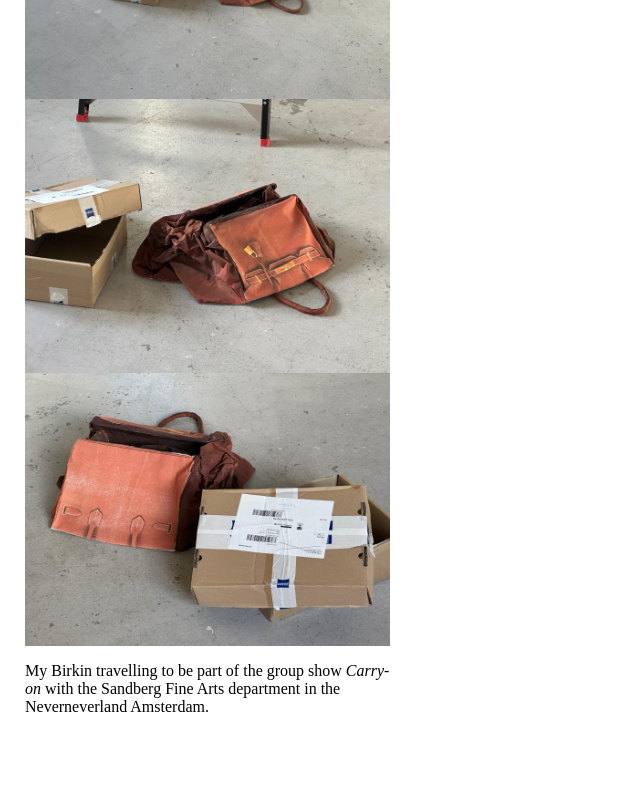
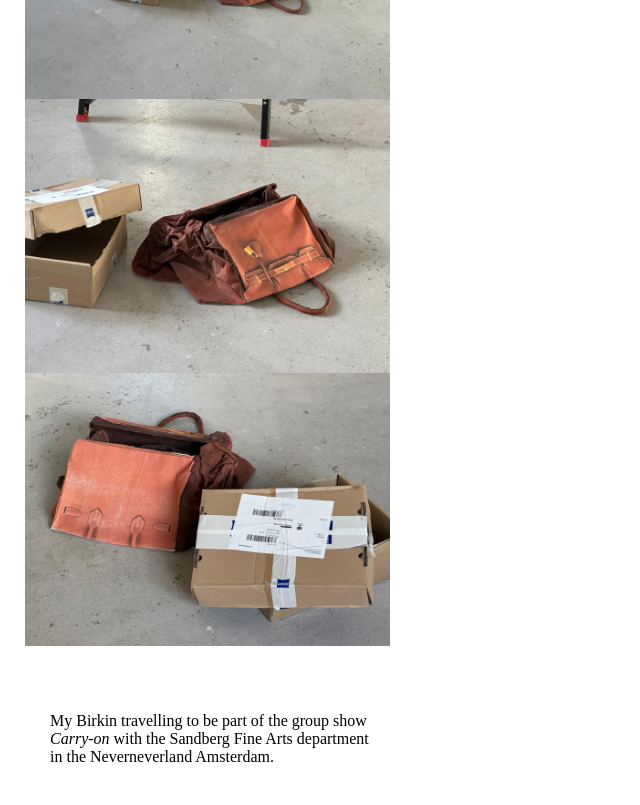
Before and after one commit to naomiserov/in-europe, a plain HTML site: page grotemixmarkt/toogoodtogo.html in a window 1280 px wide. Shown: the part 867-1672 px from the top of the page, without its empty margins (0-640 px from the left). Before the commit the page ends 1649 px from the top, so only its background shows below. Drawn offline with Linux system fonts and the light colour scheme.

Commit message:
Update toogoodtogo.html

```diff
--- a/grotemixmarkt/toogoodtogo.html
+++ b/grotemixmarkt/toogoodtogo.html
@@ -25,6 +25,7 @@
  <ul>
     <li><a href="#chapter1">My Birkin Bag</a></li>
 </ul>
+  </div>
 
 
 <h4 id="chapter1">
@@ -38,9 +39,12 @@
   <img class="main-images" src="b7.jpeg" alt="/">
   <img class="main-images" src="b8.jpeg" alt="/">
   </div>
+
+<div class="text-container">
 <p>
   My Birkin travelling to be part of the group show <em>Carry-on</em> with the Sandberg Fine Arts department in the Neverneverland Amsterdam.
 </p>
+</div>
 
 </body>
 </html>
```
